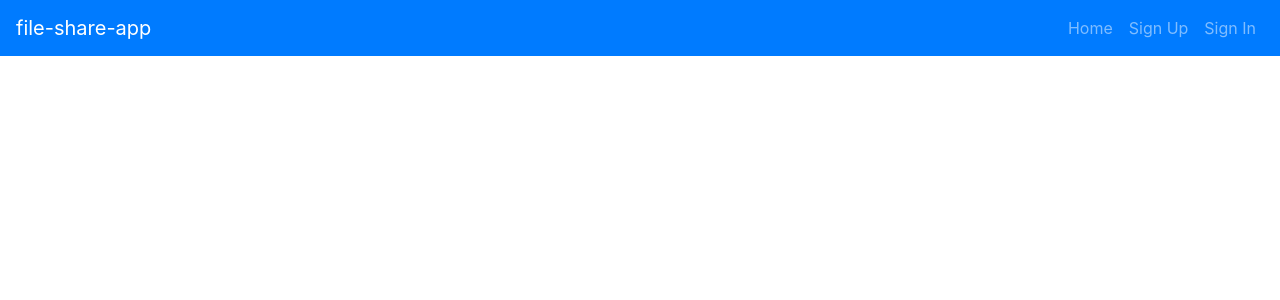
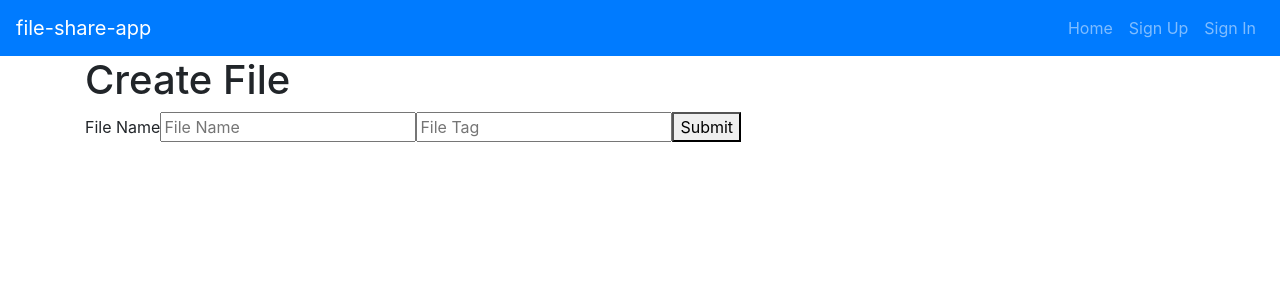
Before and after one commit to jasmineked/posted-react-client, a React app: page /#/uploads in a window 1280 px wide. Shown: the top 300 px of the page. Built offline with nearby package versions, Linux system fonts and the light colour scheme.

Commit message:
build: create upload component
Co-authored-by: J writetojehee@gmail.com
Co-authored-by: Nathan nathan.gundy@gmail.com
Co-authored-by: Jasmine jked630@icloud.com

```diff
--- a/src/App.js
+++ b/src/App.js
@@ -9,6 +9,7 @@ import SignUp from './components/SignUp/SignUp'
 import SignIn from './components/SignIn/SignIn'
 import SignOut from './components/SignOut/SignOut'
 import ChangePassword from './components/ChangePassword/ChangePassword'
+import CreateUpload from './components/Create/Create'
 
 class App extends Component {
   constructor () {
@@ -65,6 +66,9 @@ class App extends Component {
           <AuthenticatedRoute user={user} path='/change-password' render={() => (
             <ChangePassword msgAlert={this.msgAlert} user={user} />
           )} />
+          <Route user={user} path='/uploads' render={() => (
+            <CreateUpload msgAlert={this.msgAlert} user={user} />
+          )} />
         </main>
       </Fragment>
     )
--- a/src/components/Create/Create.js
+++ b/src/components/Create/Create.js
@@ -0,0 +1,125 @@
+import React, { Component } from 'react'
+import { withRouter, Redirect } from 'react-router-dom'
+
+// import { create } from '../../api/upload'
+// import messages from '../AutoDismissAlert/messages'
+import axios from 'axios'
+import apiUrl from '../../apiConfig'
+
+// import Form from 'react-bootstrap/Form'
+// import Button from 'react-bootstrap/Button'
+
+// const CreateUpload = props => {
+//   const [upload, setUpload] = useState({ name: '', tag: '' })
+//   const [createdUploadId, setCreatedUploadId] = useState(null)
+//
+//   const handleChange = event => {
+//     event.persist()
+//     setUpload(prevUpload => {
+//       const updatedField = { [event.target.name]: event.target.value }
+//       const editedUpload = Object.asssign({}, prevUpload, updatedField)
+//       return editedUpload
+//     })
+//   }
+//
+//   const handleSubmit = event => {
+//     event.preventDefault()
+//     axios({
+//       url: `${apiUrl}/uploads`,
+//       method: 'POST',
+//       data: { upload }
+//     })
+//       .then(res => setCreatedUploadId(res.data.upload._id))
+//       .catch(console.error)
+//   }
+//   if (createdUploadId) {
+//     return <Redirect to={`/uploads/${createdUploadId}`}/>
+//   }
+//   return (
+//     <div>
+//       <h1>Create File</h1>
+//       <Form onSubmit={handleSubmit}>
+//         <label> File Name </label>
+//         <input
+//           placeholder="File Name"
+//           value={upload.name}
+//           name="Name"
+//           onChange={handleChange}
+//         />
+//         <input
+//           placeholder="File Tag"
+//           value={upload.tag}
+//           name="Tag"
+//           onChange={handleChange}
+//         />
+//         <Button type="submit">Submit</Button>
+//       </Form>
+//     </div>
+//   )
+// }
+
+class CreateUpload extends Component {
+  constructor () {
+    super()
+
+    this.state = {
+      upload: {
+        name: '',
+        tag: ''
+      },
+      createdId: null
+    }
+  }
+  handleInputChange = (event) => {
+    event.persist()
+
+    this.setState(prevState => {
+      const updatedField = {
+        [event.target.name]: event.target.value
+      }
+      const updatedData = Object.assign({}, prevState.upload, updatedField)
+      return { upload: updatedData }
+    })
+  }
+  handleSubmit = (event) => {
+    event.preventDefault()
+
+    axios({
+      url: `${apiUrl}/uploads`,
+      method: 'POST',
+      data: { upload: this.state.upload }
+    })
+      .then(res => {
+        this.setState({ createdId: res.data.upload._id })
+      })
+      .catch(console.error)
+  }
+  render () {
+    if (this.state.createdID) {
+      return <Redirect to={`/uploads/${this.state.createdID}`}/>
+    }
+    return (
+      <div>
+        <h1>Create File</h1>
+        <form onSubmit={this.handleSubmit}>
+          <label> File Name </label>
+          <input
+            placeholder="File Name"
+            value={this.state.upload.name}
+            name="name"
+            onChange={this.handleInputChange}
+          />
+          <input
+            placeholder="File Tag"
+            value={this.state.upload.tag}
+            name="tag"
+            onChange={this.handleInputChange}
+          />
+          <button type="submit">Submit</button>
+        </form>
+      </div>
+    )
+  }
+}
+
+export default withRouter(CreateUpload)
```
Also changed, not shown: src/api/upload.js (+2 -21 lines).
